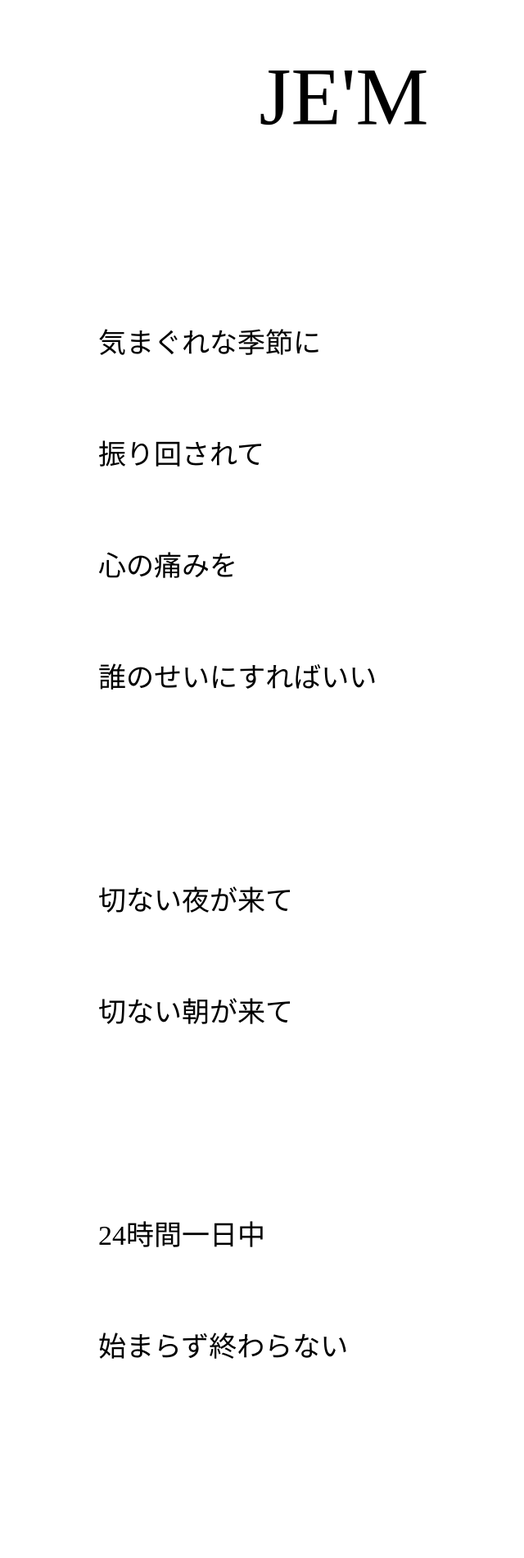
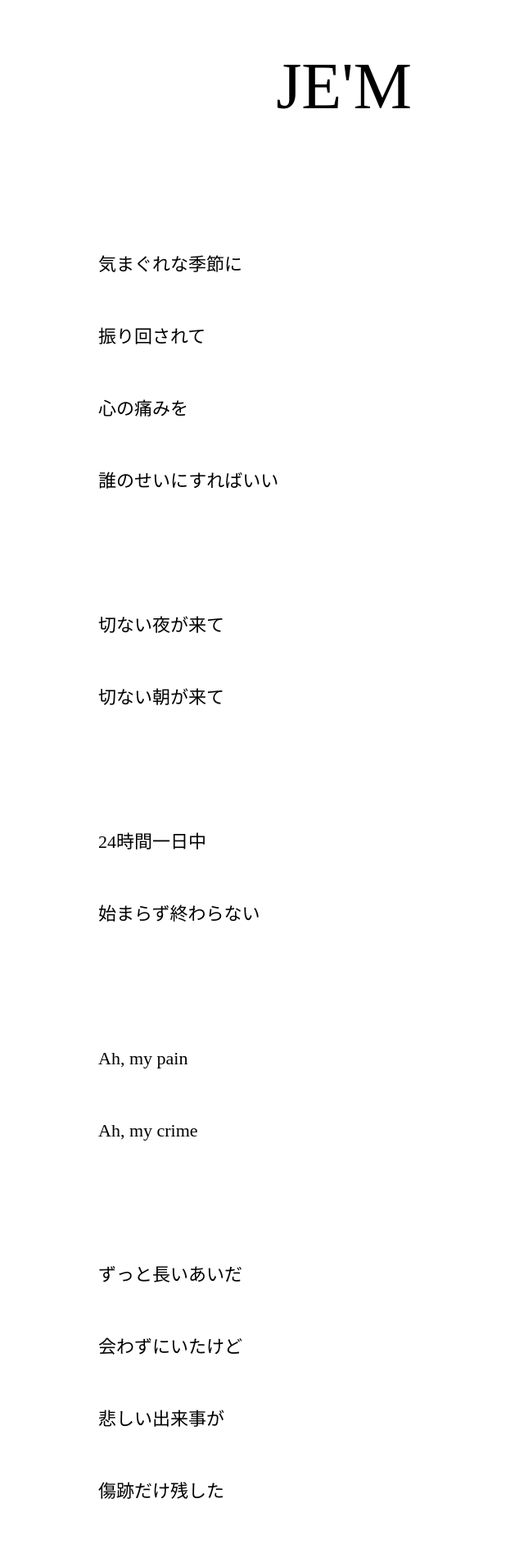
Before and after one commit to ohlucinda/jemlyrics, a Jekyll site: the page built from _posts/2026-03-18-始まらず終わらない.md, in a window 1280 px wide. Shown: the top 1900 px of the page at 82% size, without its empty margins (220-860 px from the left). Built offline with Jekyll 4.4.1, drawn with Linux system fonts in a browser that asks for light colours; some web fonts are replaced.

Commit message:
Update lyrics.html

```diff
--- a/_layouts/lyrics.html
+++ b/_layouts/lyrics.html
@@ -16,9 +16,9 @@ a { text-decoration: none; color: inherit; }
   padding: 60px 40px;
   gap: 40px;
 }
-.site-header a { font-size: 100px; }
+.site-header a { font-size: 80px; }
 .lyrics-content {
-  font-size: 34px;
+  font-size: 22px;
   line-height: 2;
   text-align: left;
   white-space: pre-wrap;
@@ -26,7 +26,7 @@ a { text-decoration: none; color: inherit; }
   margin-left: 10%;
 }
 .back { margin-top: auto; }
-.back a { font-size: 32px; }
+.back a { font-size: 22px; }
 
 /* スマホ用 */
 @media (max-width: 768px) {
@@ -36,12 +36,12 @@ a { text-decoration: none; color: inherit; }
   }
   .site-header a { font-size: 60px; }
   .lyrics-content {
-    font-size: 20px;
+    font-size: 16px;
     width: 100%;
     margin-left: 0;
     padding-left: 5%;
   }
-  .back a { font-size: 22px; }
+  .back a { font-size: 18px; }
 }
 </style>
 </head>
```
